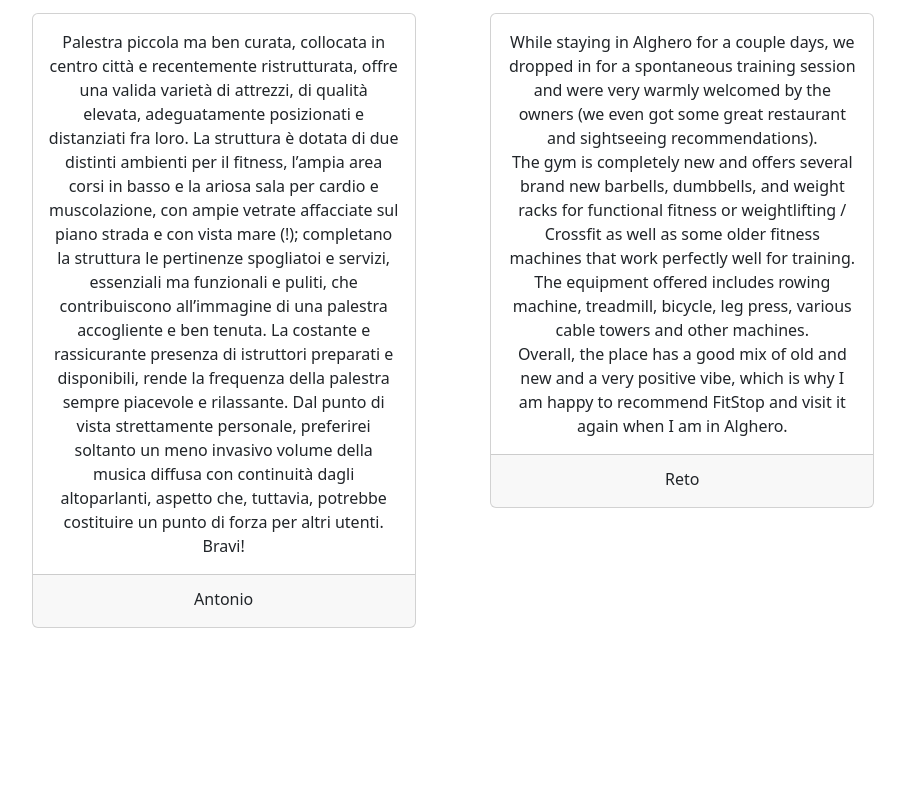
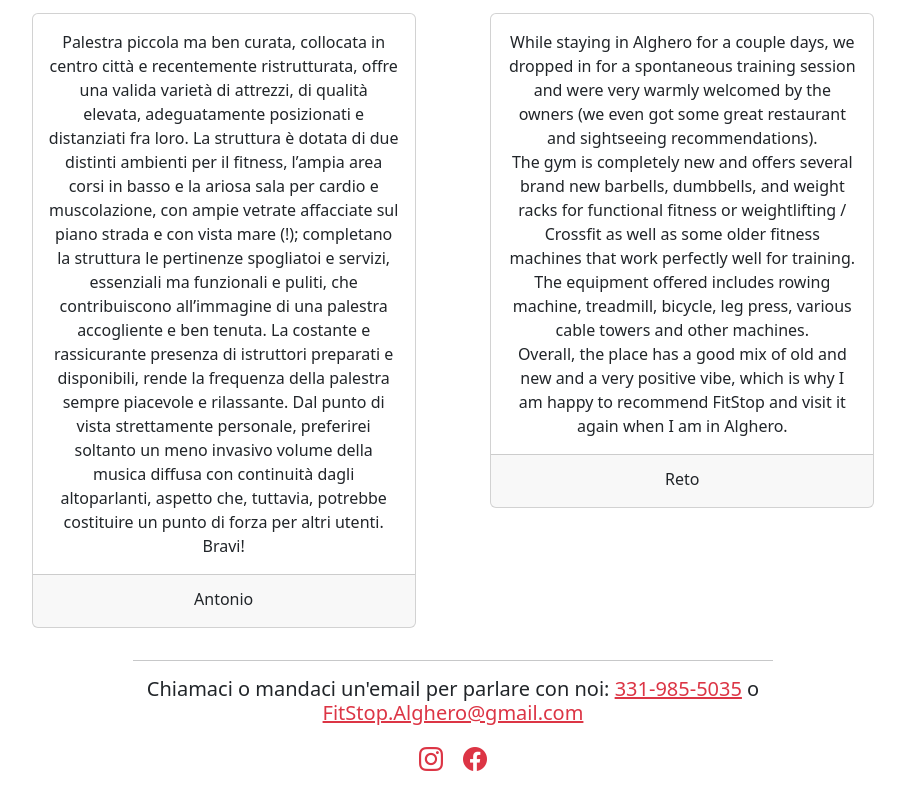
Before and after one commit to Imperatore1003/fitstop, a plain HTML site: page testimonianze.html in a window 1280 px wide. Shown: the part 828-1626 px from the top of the page, without its empty margins (187-1092 px from the left). Before the commit the page ends 1472 px from the top, so only its background shows below. Drawn offline with nearby package versions, Linux system fonts and the light colour scheme.

Commit message:
Adding the footer to the end of the pages

```diff
--- a/testimonianze.html
+++ b/testimonianze.html
@@ -172,6 +172,17 @@
         </div>
     </div>
 
+    <footer class="mx-auto w-50 text-center mb-4">
+        <hr>
+        <h5>Chiamaci o mandaci un'email per parlare con noi: <a href="tel:+393319855035">331-985-5035</a> o <a href="mailto:fitstop.alghero@gmail.com">FitStop.Alghero@gmail.com</a></h5>
+        <a class="icon-link m-2" href="https://www.instagram.com/fitstop.alghero/" target="_blank" rel="noopener noreferrer">
+            <i class="bi bi-instagram fs-4"></i>
+        </a>
+        <a class="icon-link m-2" href="https://www.facebook.com/people/Fit-Stop-Alghero/100086374110709/" target="_blank" rel="noopener noreferrer">
+            <i class="bi bi-facebook fs-4"></i>
+        </a>
+    </footer>
+
     <script src="https://cdn.jsdelivr.net/npm/bootstrap@5.3.2/dist/js/bootstrap.bundle.min.js" integrity="sha384-C6RzsynM9kWDrMNeT87bh95OGNyZPhcTNXj1NW7RuBCsyN/o0jlpcV8Qyq46cDfL" crossorigin="anonymous"></script>
 </body>
 </html>
```
Also changed, not shown: corsi.html (+10 -0 lines), team.html (+10 -0 lines).
